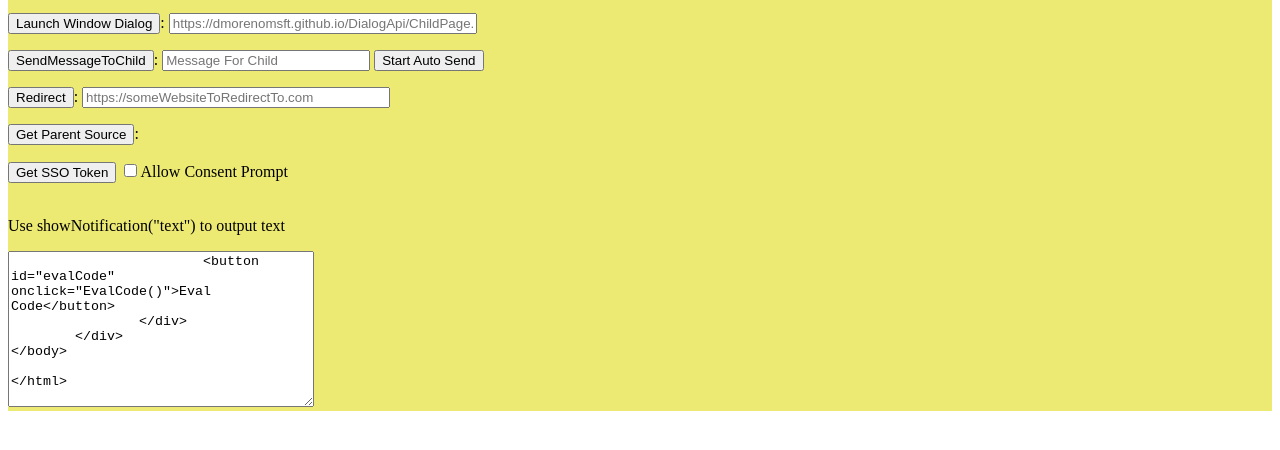
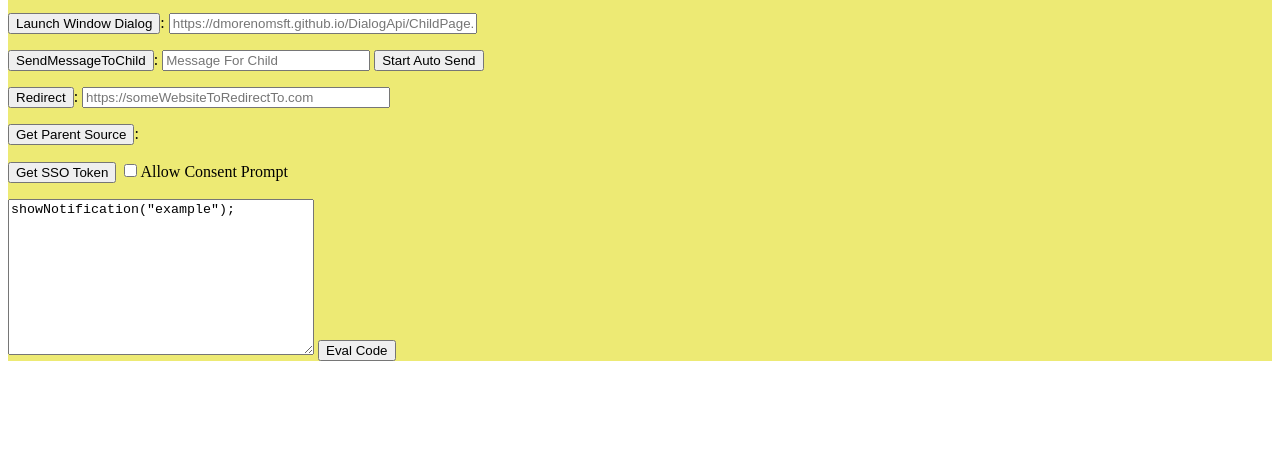
Before and after one commit to dmorenomsft/dmorenomsft.github.io, a plain HTML site: page DialogApi/ParentPage.html in a window 1280 px wide. Shown: the part 104-554 px from the top of the page. Drawn offline with Linux system fonts and the light colour scheme; a script that the page names is missing.

Commit message:
Update ParentPage.html

```diff
--- a/DialogApi/ParentPage.html
+++ b/DialogApi/ParentPage.html
@@ -38,8 +38,8 @@
 			<p></p>
 			<button id="getToken" onclick="GetToken()">Get SSO Token</button>
 			<input type="checkbox" id="allowConsent"/>Allow Consent Prompt
-			<p></br>Use showNotification("text") to output text</p>
-			<textarea id="CodeToEval" rows="10" style="width:300px;" />
+			<p></p>
+			<textarea id="CodeToEval" rows="10" style="width:300px;">showNotification("example");</textarea>
 			<button id="evalCode" onclick="EvalCode()">Eval Code</button>
 		</div>
 	</div>
```
